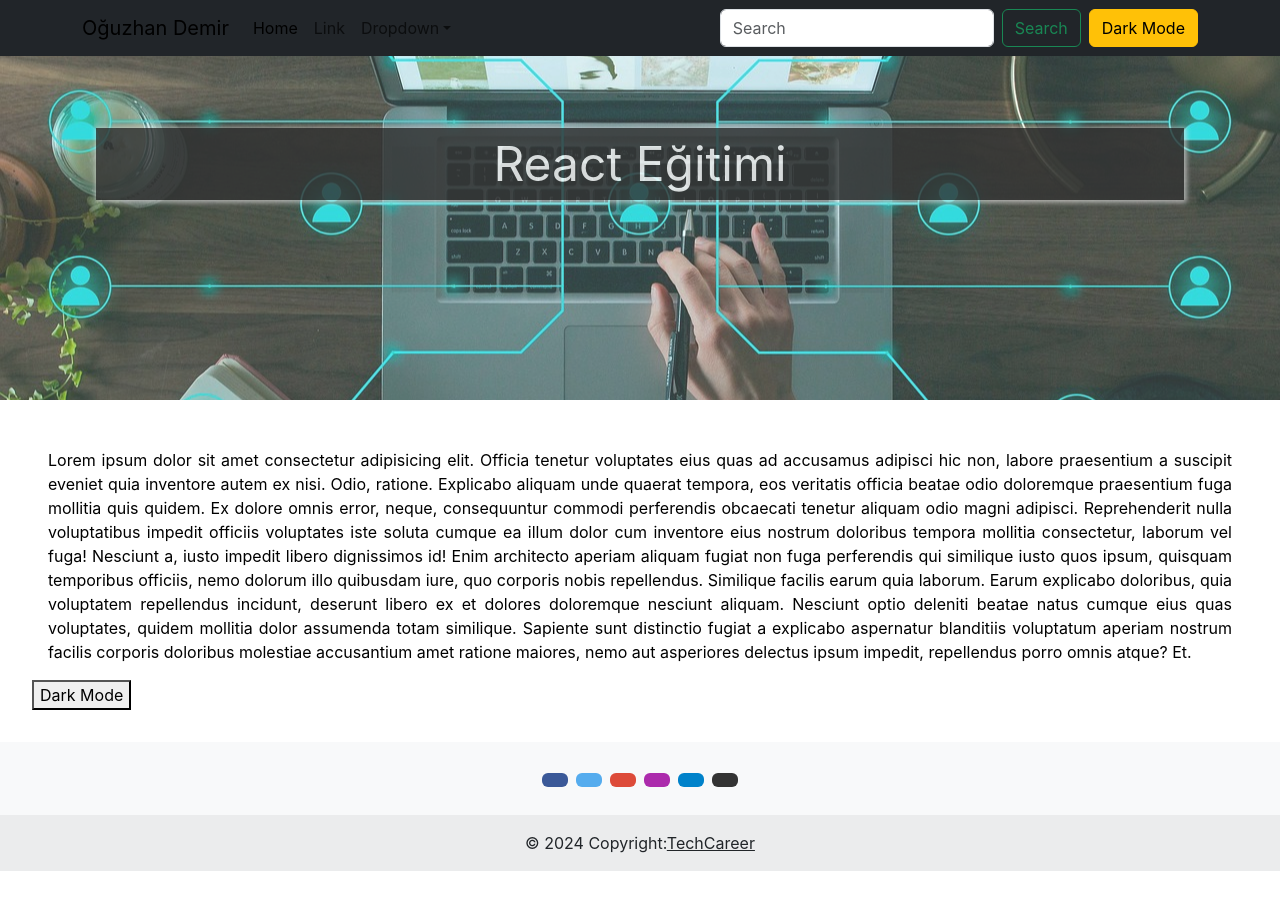
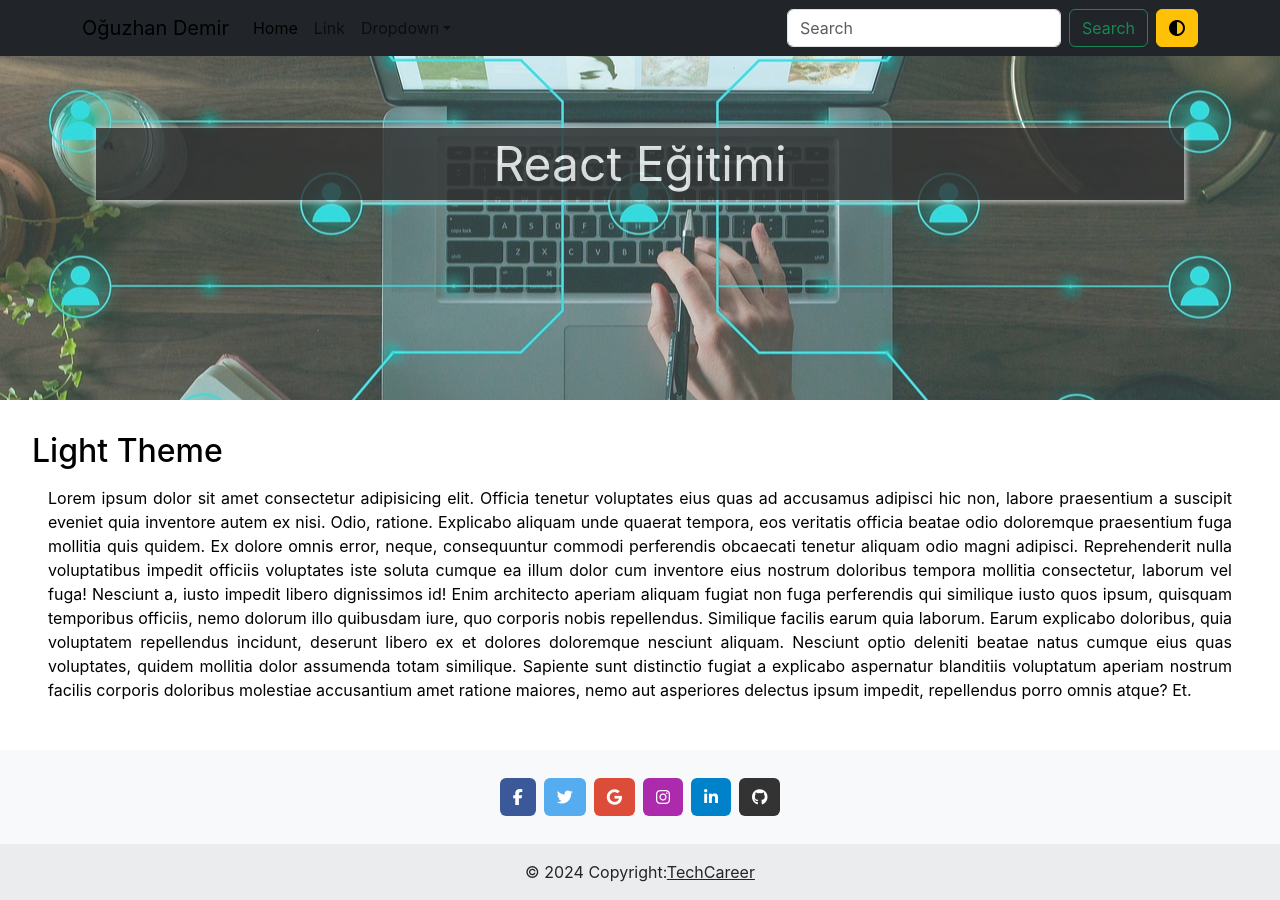
Before and after one commit to oguzdemir95/TechCareer_Frontend_Mastery, a React (Create React App) app in the folder _8_ReactJS/blog/: page / in a window 1280 px wide. Before the commit the page ends 871 px from the top, so only its background shows below. Built offline with nearby package versions, Linux system fonts and the light colour scheme.

Commit message:
Context API

```diff
--- a/_8_ReactJS/blog/public/index.html
+++ b/_8_ReactJS/blog/public/index.html
@@ -32,6 +32,8 @@
       integrity="sha384-T3c6CoIi6uLrA9TneNEoa7RxnatzjcDSCmG1MXxSR1GAsXEV/Dwwykc2MPK8M2HN"
       crossorigin="anonymous"
     />
+    <!-- Font Awesome -->
+    <link rel="stylesheet" href="https://cdnjs.cloudflare.com/ajax/libs/font-awesome/6.6.0/css/all.min.css" integrity="sha512-Kc323vGBEqzTmouAECnVceyQqyqdsSiqLQISBL29aUW4U/M7pSPA/gEUZQqv1cwx4OnYxTxve5UMg5GT6L4JJg==" crossorigin="anonymous" referrerpolicy="no-referrer" />
   </head>
   <body>
     <noscript>You need to enable JavaScript to run this app.</noscript>
--- a/_8_ReactJS/blog/src/components/HeaderFunction.jsx
+++ b/_8_ReactJS/blog/src/components/HeaderFunction.jsx
@@ -98,7 +98,7 @@ export default function HeaderFunction(props) {
             </button>
 
           </form>
-          <button onClick={toggleTheme} className="btn btn-warning my-2 my-sm-0 ms-2">Dark Mode</button>
+          <button onClick={toggleTheme} className="btn btn-warning my-2 my-sm-0 ms-2"><i class="fa-solid fa-circle-half-stroke"></i></button>
         </div>
       </div>
     </nav>
--- a/_8_ReactJS/blog/src/components/MainFunction.jsx
+++ b/_8_ReactJS/blog/src/components/MainFunction.jsx
@@ -25,6 +25,7 @@ export default function MainFunction() {
   return (
     <React.Fragment>
       <div style={styles[theme]}>
+        <h2>{theme==="light"?'Light Theme':'Dark Theme'}</h2>
       <p style={{fontSize:"1rem", textAlign:"justify"}}>
         Lorem ipsum dolor sit amet consectetur adipisicing elit. Officia tenetur voluptates eius quas ad accusamus adipisci hic non, labore praesentium a suscipit eveniet quia inventore autem ex nisi. Odio, ratione.
         Explicabo aliquam unde quaerat tempora, eos veritatis officia beatae odio doloremque praesentium fuga mollitia quis quidem. Ex dolore omnis error, neque, consequuntur commodi perferendis obcaecati tenetur aliquam odio magni adipisci.
@@ -34,7 +35,7 @@ export default function MainFunction() {
         Sapiente sunt distinctio fugiat a explicabo aspernatur blanditiis voluptatum aperiam nostrum facilis corporis doloribus molestiae accusantium amet ratione maiores, nemo aut asperiores delectus ipsum impedit, repellendus porro omnis atque? Et.
 
       </p>
-      <button onClick={toggleTheme}>Dark Mode</button>
+
       </div>
     </React.Fragment>
   )
```
